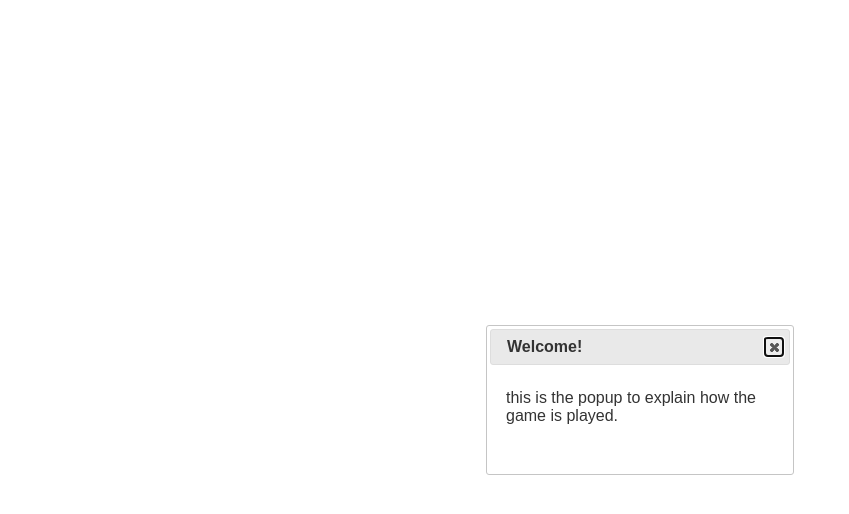
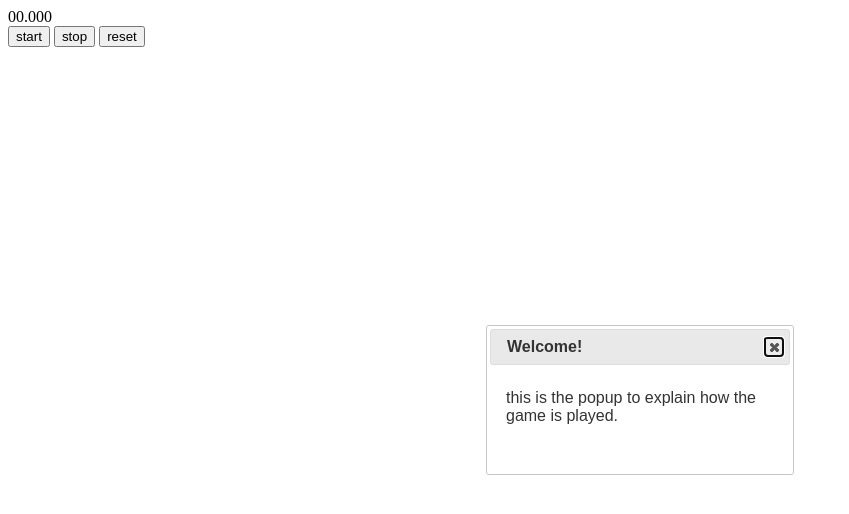
Before and after one commit to DonkeyFeet00/Stopwatch-Baseball, a plain HTML site: page Index.html in a window 1280 px wide. Shown: the whole page, without its empty margins (0-849 px from the left). Drawn offline with nearby package versions, Linux system fonts and the light colour scheme.

Commit message:
added stopwatch numbers and buttons

```diff
--- a/Index.html
+++ b/Index.html
@@ -23,7 +23,14 @@
     <!-- the field with descriptions below it? -->
 
     <!-- the stopwatch numbers with the button below it -->
-
+    <div>
+        <div id="stopwatch">
+            00.000
+        </div>
+        <button onclick="timerStart()">start</button>
+        <button onclick="timerStop()">stop</button>
+        <button onclick="timerReset()">reset</button>
+    </div>
     <!-- accessibility options (input to make the goal a certain number of seconds, input to deside how far off each scoreing is, an option to make numbers above goal to count) -->
 
         <script src="main.js"></script>
```
